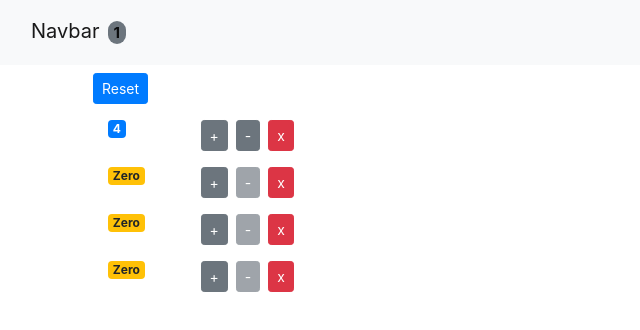
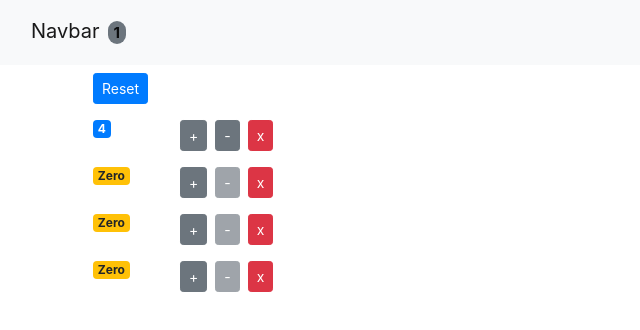
Before and after one commit to big-smile-94/counter-app, a React (Create React App) app: page / in a window 1280 px wide. Shown: the top 330 px of the page, without its empty margins (0-640 px from the left). Built offline with nearby package versions, Linux system fonts and the light colour scheme.

Commit message:
remove the extra container div from counter

```diff
--- a/src/components/counter.jsx
+++ b/src/components/counter.jsx
@@ -29,7 +29,6 @@ class Counter extends Component {
     const { counter, onDelete, onIncrement, onDecrement } = this.props;
 
     return (
-      <div className="container">
       <div className="row">
         <div className="col-1">
           <span className={this.getBadgeClasses()}>{this.formatCount()}</span>
@@ -37,7 +36,7 @@ class Counter extends Component {
         <div className="col">
           <button
             onClick={() => onIncrement(counter)}
-              className="btn btn-secondary btn-sm m-2"
+            className="btn btn-secondary btn-sm"
           >
             +
           </button>
@@ -45,17 +44,16 @@ class Counter extends Component {
             onClick={() => onDecrement(counter)}
             disabled={!counter.value}
             title={!counter.value ? 'Reached zero!' : ''}
-              className="btn btn-secondary btn-sm"
+            className="btn btn-secondary btn-sm m-2"
           >
             -
           </button>
           <button
             onClick={() => onDelete(counter)}
-              className="btn btn-danger btn-sm m-2"
+            className="btn btn-danger btn-sm"
           >
             x
           </button>
-          </div>
         </div>
       </div>
     );
```
Lines whose indentation alone changed are shown as unchanged.
